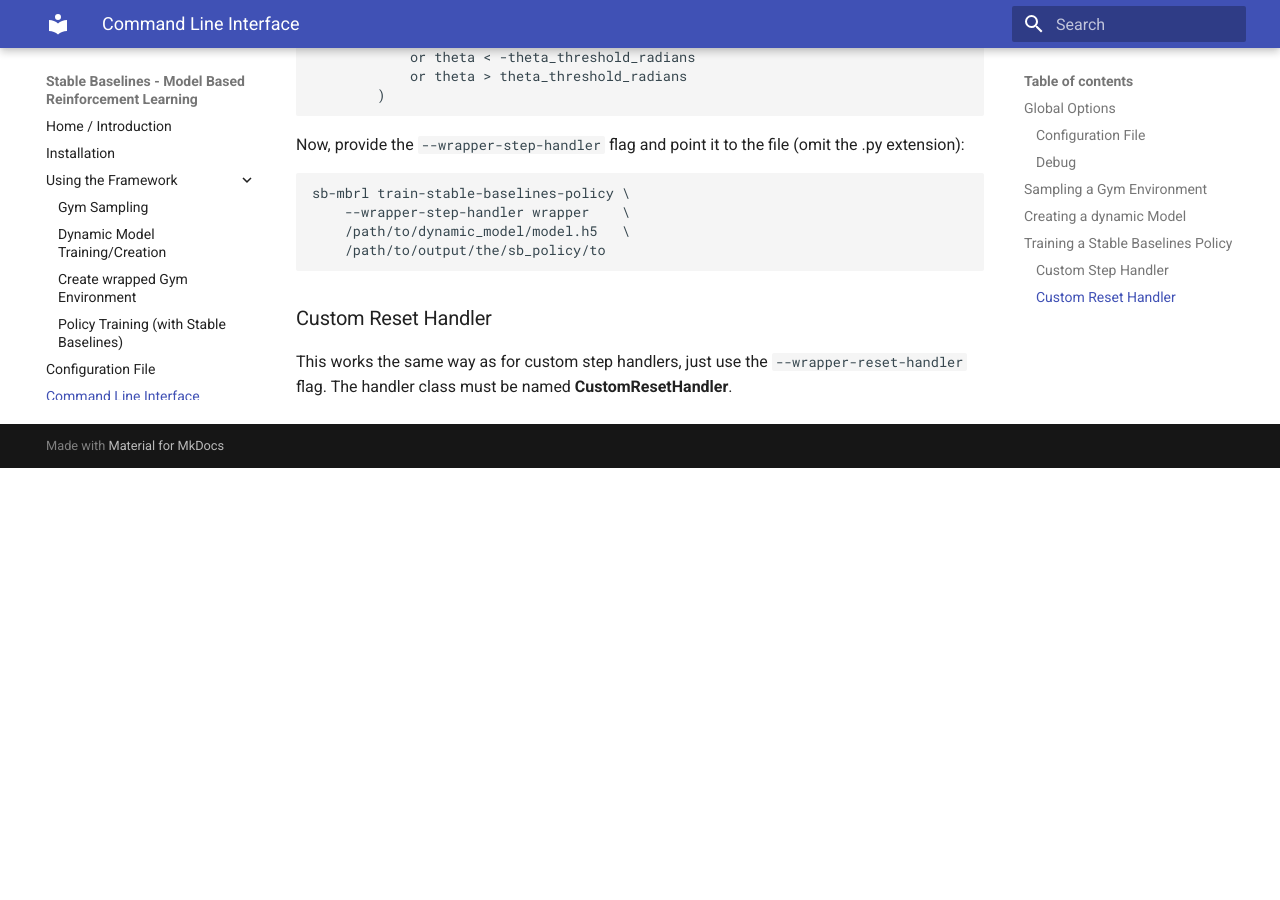
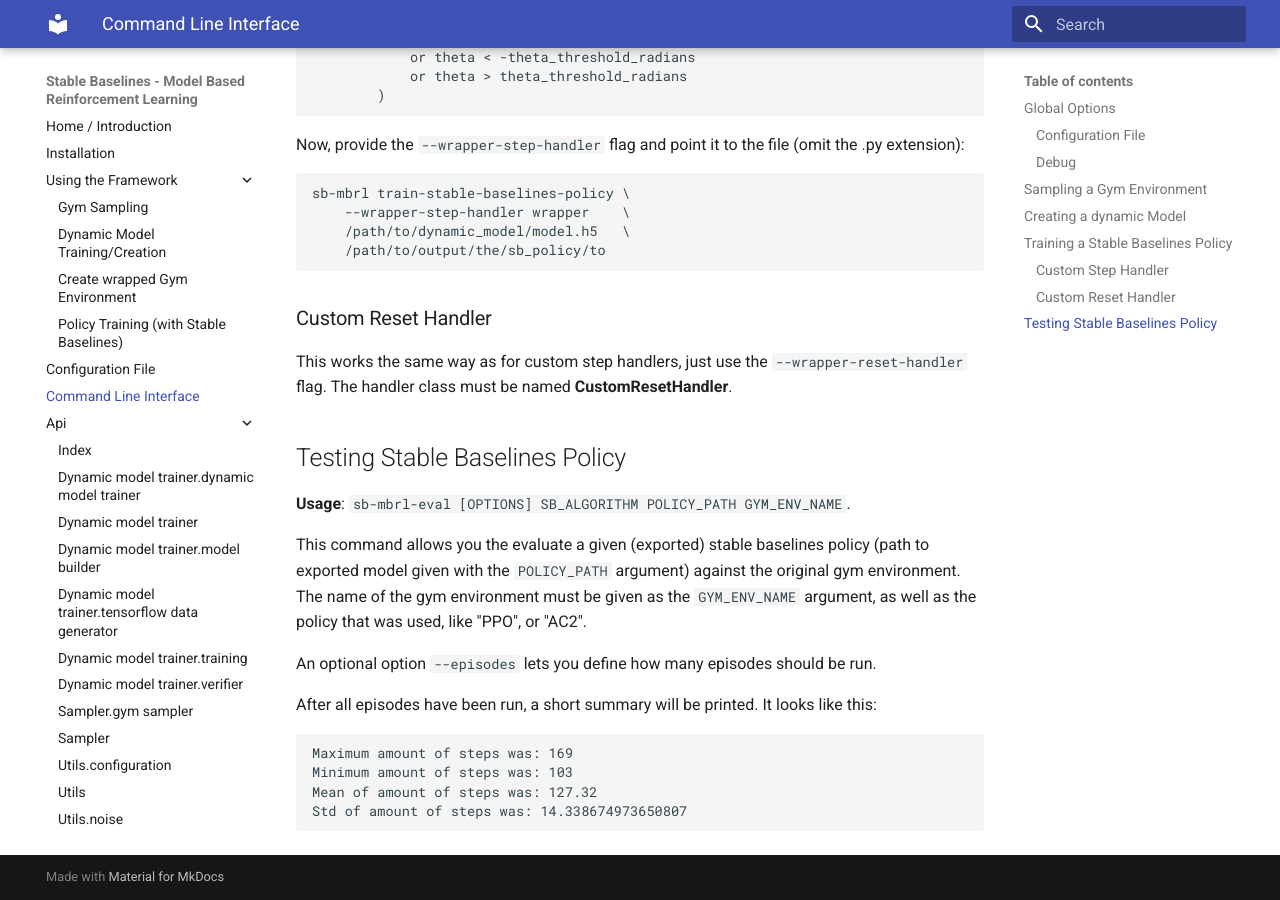
Before and after one commit to micheltokic/stable_baselines_model_based_rl, an MkDocs documentation site: the page built from docs/cli.md, in a window 1280 px wide and 900 px high, scrolled down 2322 px. Built offline with MkDocs 1.6.1 and Material for MkDocs 9.7.7, drawn with Linux system fonts in a browser that asks for light colours; before the commit the page ends 2790 px from its top, so only the background shows below that.

Commit message:
Documentation of sb-mbrl-eval command

````diff
--- a/docs/cli.md
+++ b/docs/cli.md
@@ -108,3 +108,22 @@
 ### Custom Reset Handler
 This works the same way as for custom step handlers, just use the `--wrapper-reset-handler` flag.
 The handler class must be named **CustomResetHandler**.
+
+
+## Testing Stable Baselines Policy
+**Usage**: `sb-mbrl-eval [OPTIONS] SB_ALGORITHM POLICY_PATH GYM_ENV_NAME`.
+
+This command allows you the evaluate a given (exported) stable baselines policy (path to exported
+model given with the `POLICY_PATH` argument) against the original gym environment. The name of the
+gym environment must be given as the `GYM_ENV_NAME` argument, as well as the policy that was used,
+like "PPO", or "AC2".
+
+An optional option `--episodes` lets you define how many episodes should be run.
+
+After all episodes have been run, a short summary will be printed. It looks like this:
+```
+Maximum amount of steps was: 169
+Minimum amount of steps was: 103
+Mean of amount of steps was: 127.32
+Std of amount of steps was: 14.338674973650807
+```
````
